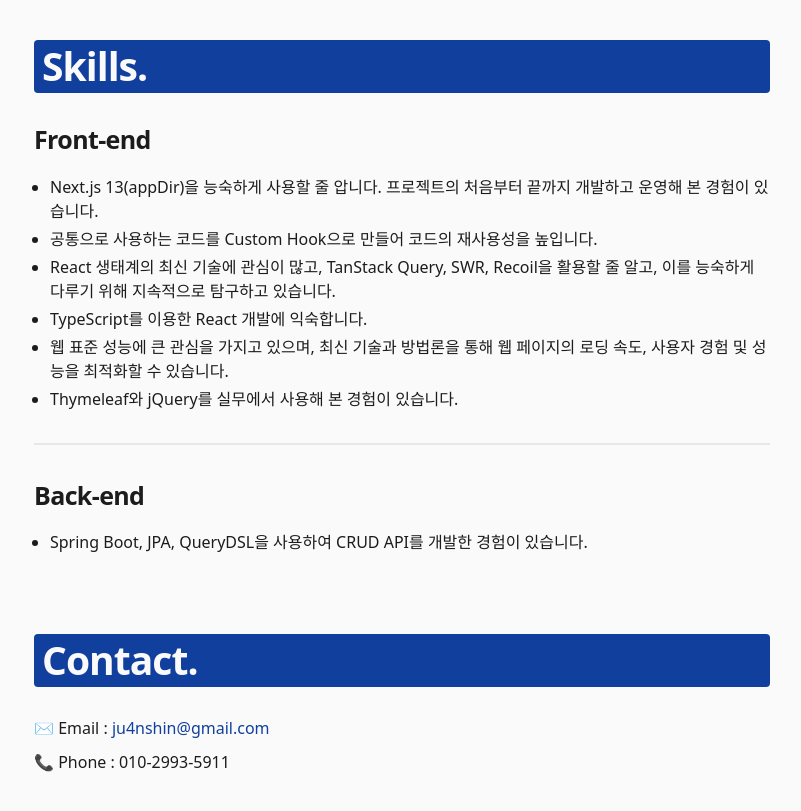
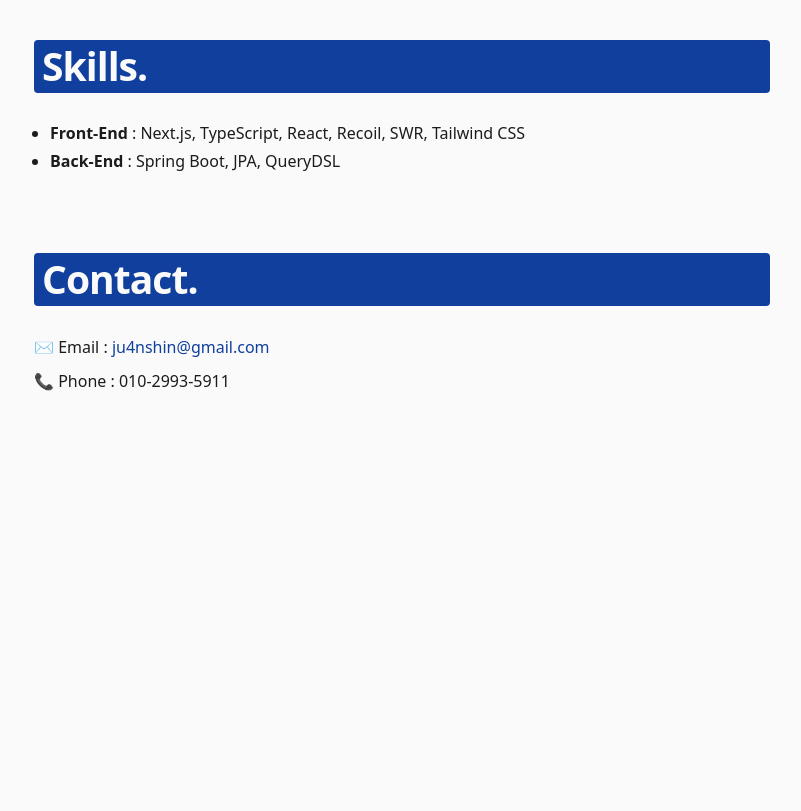
Before and after one commit to shinju4n/tech-blog, a Next.js app: page /resume in a window 1280 px wide. Shown: the part 3460-4271 px from the top of the page, without its empty margins (238-1039 px from the left). After the commit the page ends 3942 px from the top, so only its background shows below. Built offline with nearby package versions, Linux system fonts and the light colour scheme.

Commit message:
feat: [이력서] skills 내용 보강

```diff
--- a/app/(resume)/resume/page.tsx
+++ b/app/(resume)/resume/page.tsx
@@ -2,7 +2,6 @@ import { NextPage } from 'next';
 import Link from 'next/link';
 import { Caddy, Inflca, WantMore } from '@/components/resume/work-experience/marketit/index';
 import { SuwonUniv, TechBlog } from '@/components/resume/other-experience/index';
-import { FrontEnd, BackEnd } from '@/components/resume/skills/index';
 import Divider from '@/components/resume/Divider';
 import ResumeTitle from '@/components/resume/ResumeTitle';
 import Typography from '@/components/ui/typography';
@@ -86,9 +85,14 @@ const Resume: NextPage<ResumeProps> = ({ searchParams }) => {
       </div>
       <div className="py-10">
         <ResumeTitle>Skills.</ResumeTitle>
-        <FrontEnd />
-        <Divider />
-        <BackEnd />
+        <ul className="pl-4 list-disc flex flex-col gap-1">
+          <li>
+            <span className="font-bold">Front-End </span>: Next.js, TypeScript, React, Recoil, SWR, Tailwind CSS
+          </li>
+          <li>
+            <span className="font-bold">Back-End </span>: Spring Boot, JPA, QueryDSL
+          </li>
+        </ul>
       </div>
       <div className="py-10">
         <ResumeTitle>Contact.</ResumeTitle>
```
